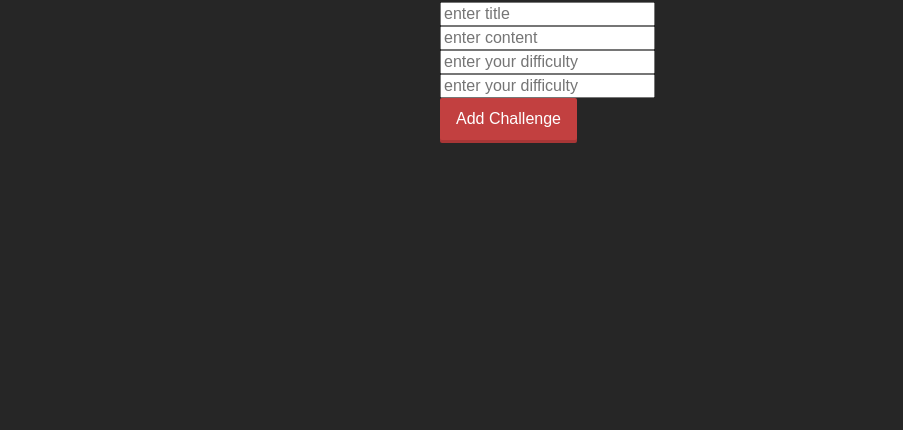
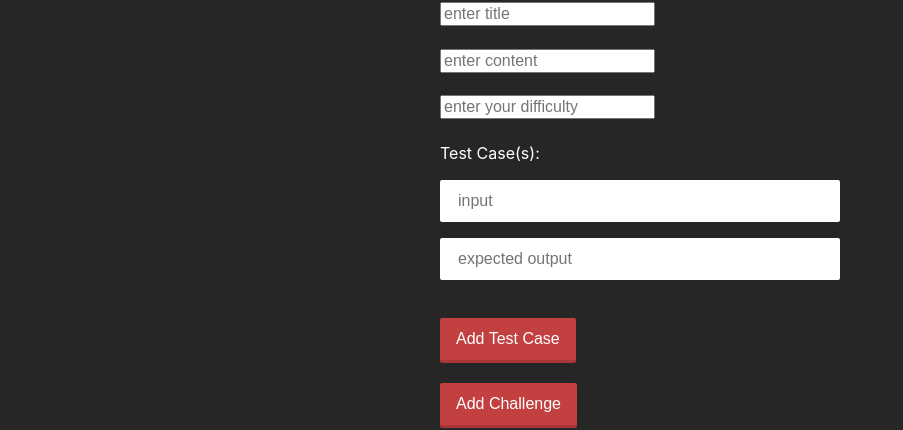
Before and after one commit to yadleo/codesling.io-ui, a React app in the folder client/: page /addChallenge in a window 1280 px wide. Shown: the part 328-758 px from the top of the page, without its empty margins (0-903 px from the left). Built offline with nearby package versions, Linux system fonts and the light colour scheme.

Commit message:
User can now add test cases for adding challenges

```diff
--- a/client/src/components/Challenge/AddChallenge/index.jsx
+++ b/client/src/components/Challenge/AddChallenge/index.jsx
@@ -11,14 +11,18 @@ class AddChallenge extends Component {
   state = {
     title: '',
     content: '',
-    difficulty: null
+    difficulty: null,
+    input: '',
+    output: '',
+    testcode: [],
    }
 
   submitChallenge = async (e) => {
     e.preventDefault();
-    const { title, content, difficulty } = this.state;
+
+    const { title, content, difficulty, testcode} = this.state;
     const id = localStorage.getItem('id');
-    // add testContent to body
+
     const body = {
       title,
       content,
@@ -26,10 +30,34 @@ class AddChallenge extends Component {
       user_id: id,
       type: 0
     }
+
     const result = await axios.post('http://localhost:3396/api/challenges/addChallenge', body);
+    this.state.testcode.forEach( async (test) => {
+      let tests = {
+        testcode: JSON.stringify(test),
+        challenge_id: result.data[0].id
+      }
+      console.log('----', tests);
+      await axios.post('http://localhost:3396/api/testCases/', tests);
+    })
     this.props.history.push('/home');
   }
 
+  addNewTestCase = (e) => {
+    e.preventDefault();
+    let tempTestCode = this.state.testcode;
+    const { input, output } = this.state;
+    tempTestCode.push({
+      input,
+      output
+    })
+    console.log(tempTestCode)
+    this.setState({
+      testcode: tempTestCode,
+      input: '',
+      output: '',
+    })
+  }
   handleChallengeInput = (event) => {
     const { name, value } = event.target;
     this.setState({ [name]: value });
@@ -48,24 +76,49 @@ class AddChallenge extends Component {
             placeholder={'enter title'}
             onChange={this.handleChallengeInput}
             />
+          <br/>
+          <br/>
           <Input
             name='content'
             type='content'
             placeholder={'enter content'}
             onChange={this.handleChallengeInput}
             />
+          <br/>
+          <br/>
           <Input
             name='difficulty'
             type='difficulty'
             placeholder={'enter your difficulty'}
             onChange={this.handleChallengeInput}
             />
-          <Input
-            name='difficulty'
-            type='difficulty'
-            placeholder={'enter your difficulty'}
-            onChange={this.handleChallengeInput}
+          <br />
+          <br />
+          <label>
+            Test Case(s):
+            <Input
+              name='input'
+              type='text'
+              placeholder='input'
+              value={this.state.input}
+              onChange={this.handleChallengeInput}
+              />
+            <Input
+              name='output'
+              type='text'
+              placeholder='expected output'
+              value={this.state.output}
+              onChange={this.handleChallengeInput}
+              />
+          </label>
+          <br/>
+          <Button
+            backgroundColor='red'
+            color='white'
+            text='Add Test Case'
+            onClick={(e) => this.addNewTestCase(e)}
             />
+          <br/>
           <Button
             backgroundColor="red"
             color="white"
--- a/client/src/components/globals/forms/Input/index.js
+++ b/client/src/components/globals/forms/Input/index.js
@@ -7,11 +7,13 @@ const Input = ({
   name,
   onChange,
   placeholder,
+  value,
 }) => {
   return (
     <input
       type={type}
       name={name}
+      value={value}
       placeholder={placeholder}
       onChange={onChange}
     />
```
